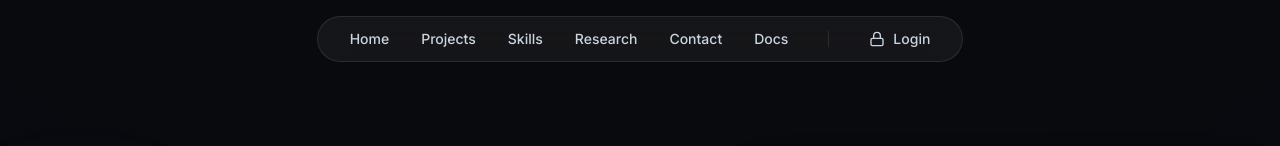
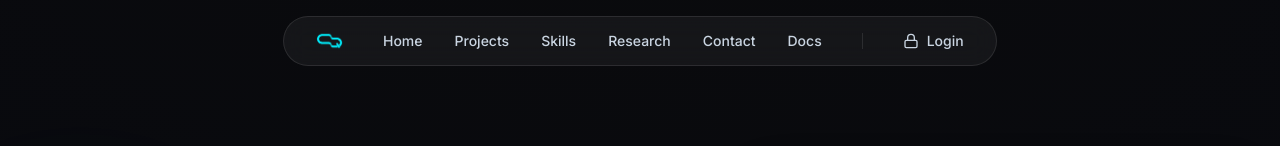
Before and after one commit to CQuiza/portfolia_frontend, a React (Vite) app: page / in a window 1280 px wide. Shown: the top 146 px of the page. Built offline with nearby package versions, Linux system fonts and the light colour scheme; no server answers.

Commit message:
add logo in extension .png and .svg

```diff
--- a/index.html
+++ b/index.html
@@ -2,7 +2,7 @@
 <html lang="en">
   <head>
     <meta charset="UTF-8" />
-    <link rel="icon" type="image/svg+xml" href="/vite.svg" />
+    <link rel="icon" type="image/svg+xml" href="/logo.svg" />
     <meta name="viewport" content="width=device-width, initial-scale=1.0" />
     <title>AI Developer Portfolio | Cristhian Quiza</title>
     <link rel="preconnect" href="https://fonts.googleapis.com">
--- a/src/components/Header.jsx
+++ b/src/components/Header.jsx
@@ -17,6 +17,7 @@
     return (
         <header className="fixed top-0 left-0 right-0 z-50 px-6 py-4 flex justify-center">
             <nav className="glass py-3 px-8 rounded-full flex items-center gap-8 text-slate-300 text-sm font-medium">
+                <img src="/logo.png" alt="Logo" className="h-6 w-auto mr-2" />
                 <NavLink to="#hero">Home</NavLink>
                 <NavLink to="#projects">Projects</NavLink>
                 <NavLink to="#skills">Skills</NavLink>
```
Also changed, not shown: public/logo.png (added), public/logo.svg (added).
